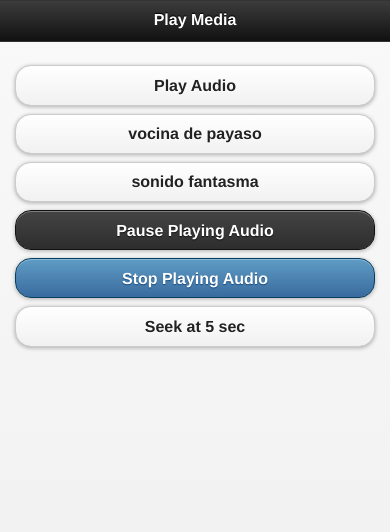
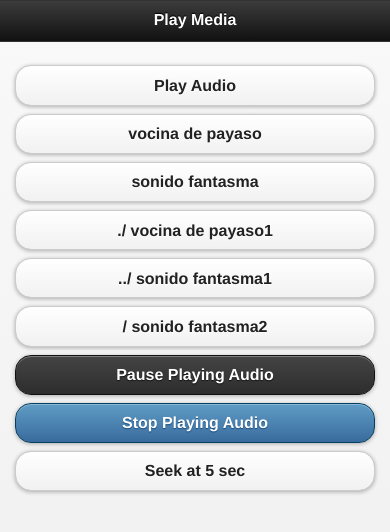
Before and after one commit to misapps263/intro, a plain HTML site: page index.html in a window 390 px wide. Drawn offline with Linux system fonts and the light colour scheme.

Commit message:
Update index.html

```diff
--- a/index.html
+++ b/index.html
@@ -128,6 +128,9 @@
 
 				<a href="#" data-role="button" onclick="playAudio('sounds/clownhorn.mp3');">vocina de payaso</a>
 				<a href="#" data-role="button" onclick="playAudio('sounds/gosht6.mp3');">sonido fantasma</a>
+				<a href="#" data-role="button" onclick="playAudio('./sounds/clownhorn.mp3');">./ vocina de payaso1</a>
+				<a href="#" data-role="button" onclick="playAudio('../sounds/gosht6.mp3');">../ sonido fantasma1</a>
+				<a href="#" data-role="button" onclick="playAudio('/sounds/gosht6.mp3');">/ sonido fantasma2</a>
 				<a href="#" data-role="button" data-theme="a" onclick="pauseAudio();">Pause Playing Audio</a>
 				<a href="#" data-role="button" data-theme="b" onclick="stopAudio();">Stop Playing Audio</a>
 				<a data-role="button" data-theme="c" onclick="seekAudio(5);">Seek at 5 sec</a>
```
